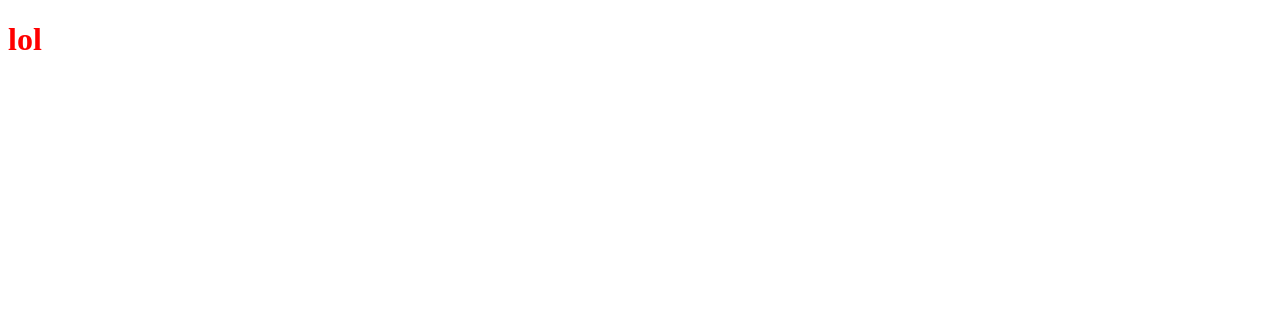
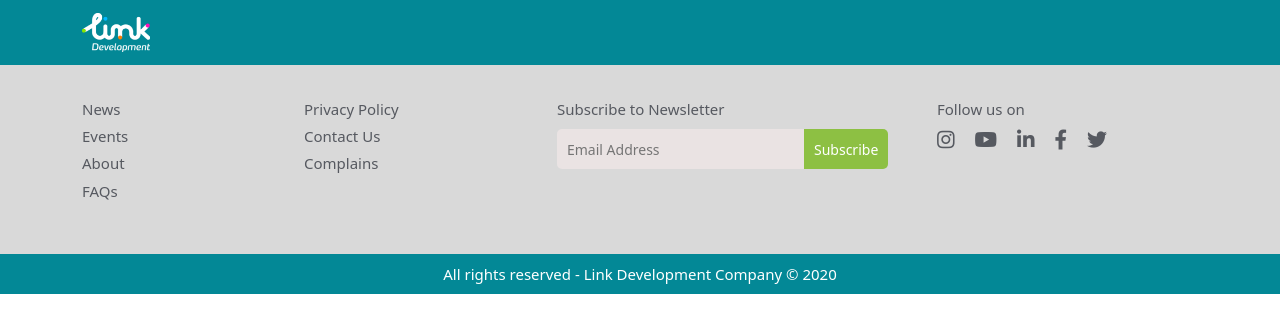
Before and after one commit to hussienkamalelden/linktask, a React (Create React App) app: page / in a window 1280 px wide. Shown: the top 332 px of the page. Built offline with nearby package versions, Linux system fonts and the light colour scheme.

Commit message:
finished footer and continue in navbar

```diff
--- a/src/App.js
+++ b/src/App.js
@@ -1,5 +1,6 @@
 import React, { Component } from 'react';
 import Navbar from './shared_components/navbar_component/navbar';
+import Footer from './shared_components/footer_component/footer';
 
 class App extends Component {
   state = {}
@@ -7,6 +8,7 @@ class App extends Component {
     return (
       <React.Fragment>
         <Navbar />
+        <Footer />
       </React.Fragment>
     );
   }
--- /dev/null
+++ b/src/assets/styles/placeholders.scss
@@ -0,0 +1,16 @@
+@import "variables";
+
+html {
+  scroll-behavior: smooth;
+}
+.sections-padding {
+  padding-top: 5rem;
+  padding-bottom: 5rem;
+}
+@mixin flex($align, $justify, $flow, $wrap) {
+  display: flex;
+  align-items: $align;
+  justify-content: $justify;
+  flex-flow: $flow;
+  flex-wrap: $wrap;
+}
--- /dev/null
+++ b/src/assets/styles/variables.scss
@@ -0,0 +1,17 @@
+@import "~bootstrap/scss/_functions.scss";
+@import "~bootstrap/scss/_variables.scss";
+@import "~bootstrap/scss/mixins/_breakpoints.scss";
+
+$primaryColor: #038896;
+$whiteColor: #ffffff;
+$firstColor: #8dc043;
+$firstColorHover: #9cd349;
+$secondColor: #fbfbfb;
+$thirdColor: #565960;
+$fourthColor: #efefef;
+$fifthColor: #181c25;
+$sixthColor: #00b9ff;
+$seventhColor: #d9d9d9;
+$eighthColor: #eae3e3;
+$regular-box-shadow: 0 0 10px #eae5ee;
+$transition-200ms: all 0.2s ease-in-out;
--- a/src/index.js
+++ b/src/index.js
@@ -1,6 +1,8 @@
 import React from 'react';
 import ReactDOM from 'react-dom';
 import App from './App';
+import "bootstrap/dist/css/bootstrap.css"
+import "@fortawesome/fontawesome-free/css/all.css"
 
 ReactDOM.render(
   <React.StrictMode>
--- /dev/null
+++ b/src/shared_components/footer_component/footer.jsx
@@ -0,0 +1,57 @@
+import React, { Component } from 'react';
+import "./footer_style.scss";
+
+class Footer extends Component {
+    state = {}
+    render() {
+        return (
+            <React.Fragment>
+                <footer>
+                    <div className="holder">
+                        <div className="container">
+                            <div className="row">
+                                <section className="cols col1 col-lg-2 col-12">
+                                    <ul className="ulist-box">
+                                        <li className="litems"><a className="links" href="#">News</a></li>
+                                        <li className="litems"><a className="links" href="#">Events</a></li>
+                                        <li className="litems"><a className="links" href="#">About</a></li>
+                                        <li className="litems"><a className="links" href="#">FAQs</a></li>
+                                    </ul>
+                                </section>
+                                <section className="cols col2 col-lg-3 col-12">
+                                    <ul className="ulist-box">
+                                        <li className="litems"><a className="links" href="#">Privacy Policy</a></li>
+                                        <li className="litems"><a className="links" href="#">Contact Us</a></li>
+                                        <li className="litems"><a className="links" href="#">Complains</a></li>
+                                    </ul>
+                                </section>
+                                <section className="cols col3 col-lg-4 col-12">
+                                    <span className="subscribe-title titles">Subscribe to Newsletter</span>
+                                    <form className="subscribe-box">
+                                        <input className="email inputs" type="email" name="email" placeholder="Email Address" />
+                                        <input className="submit inputs" type="submit" value="Subscribe" />
+                                    </form>
+                                </section>
+                                <section className="cols col4 col-lg-3 col-12">
+                                    <span className="follow-title titles">Follow us on</span>
+                                    <div className="social-box">
+                                        <a className="social-links" href="#"><i className="icons fab fa-instagram"></i></a>
+                                        <a className="social-links" href="#"><i className="icons fab fa-youtube"></i></a>
+                                        <a className="social-links" href="#"><i className="icons fab fa-linkedin-in"></i></a>
+                                        <a className="social-links" href="#"><i className="icons fab fa-facebook-f"></i></a>
+                                        <a className="social-links" href="#"><i className="icons fab fa-twitter"></i></a>
+                                    </div>
+                                </section>
+                            </div>
+                        </div>
+                    </div>
+                    <section className="copyrights">
+                        <span className="content">All rights reserved - Link Development Company © 2020</span>
+                    </section>
+                </footer>
+            </React.Fragment>
+        );
+    }
+}
+
+export default Footer;
--- /dev/null
+++ b/src/shared_components/footer_component/footer_style.scss
@@ -0,0 +1,101 @@
+@import "../../assets/styles/placeholders.scss";
+
+footer {
+    .holder {
+        background-color: $seventhColor;
+        padding: 2rem 0;
+        .cols {
+            margin-bottom: 1rem;
+            .ulist-box {
+                list-style: none;
+                margin: 0;
+                .litems {
+                    margin-bottom: 0.2rem;
+                    .links {
+                        color: $thirdColor;
+                        text-decoration: none;
+                        font-size: 15px;
+                        transition: $transition-200ms;
+                        &:hover {
+                            color: $primaryColor;
+                        }
+                    }
+                }
+            }
+            .titles {
+                color: $thirdColor;
+                font-size: 15px;
+                margin-bottom: 1rem;
+            }
+            .subscribe-box {
+                margin-top: 0.5rem;
+                @include flex(start, left, row, nowrap);
+                .inputs {
+                    border: none;
+                    outline: none;
+                    height: 40px;
+                    font-size: 14px;
+                }
+                .email {
+                    padding: 5px 35px 5px 10px;
+                    background-color: $eighthColor;
+                    border-radius: 5px 0 0 5px;
+                }
+                .submit {
+                    color: $whiteColor;
+                    background-color: $firstColor;
+                    border-radius: 0 5px 5px 0;
+                    padding: 0 10px;
+                    transition: $transition-200ms;
+                    &:hover {
+                        background-color: $firstColorHover;
+                    }
+                }
+            }
+            .social-box {
+                margin-top: 0.5rem;
+                @include flex(start, left, row, nowrap);
+                .social-links {
+                    margin-right: 20px;
+                    .icons {
+                        color: $thirdColor;
+                        font-size: 20px;
+                        transition: $transition-200ms;
+                        &:hover {
+                            color: $primaryColor;
+                        }
+                    }
+                }
+            }
+            &:first-of-type {
+                .ulist-box {
+                    padding: 0;
+                }
+            }
+        }
+    }
+    .copyrights {
+        text-align: center;
+        background-color: $primaryColor;
+        padding: 0.5rem 0;
+        .content {
+            color: $whiteColor;
+            font-size: 15px;
+            display: inline-block;
+            line-height: 1.2;
+        }
+    }
+}
+// Start Media Query //
+@include media-breakpoint-down(lg) {
+    footer {
+        .holder {
+            .cols {
+                .ulist-box {
+                    padding: 0;
+                }
+            }
+        }
+    }
+}
+// End Media Query //
--- a/src/shared_components/navbar_component/navbar.jsx
+++ b/src/shared_components/navbar_component/navbar.jsx
@@ -1,11 +1,24 @@
 import React, { Component } from 'react';
 import "./navbar_style.scss"
+import logo from "../../assets/images/logo.png"
 
 class Navbar extends Component {
     state = {}
     render() {
         return (
-            <h1>lol</h1>
+            <React.Fragment>
+                <article className="g-navbar">
+                    <div className="holder">
+                        <nav className="navbar sticky-top navbar-expand-lg">
+                            <div className="container">
+                                <a className="navbar-brand" href="#">
+                                    <img src={logo} alt="link development logo" />
+                                </a>
+                            </div>
+                        </nav>
+                    </div>
+                </article>
+            </React.Fragment>
         );
     }
 }
--- a/src/shared_components/navbar_component/navbar_style.scss
+++ b/src/shared_components/navbar_component/navbar_style.scss
@@ -1,3 +1,5 @@
-* {
-    color: red;
+@import "../../assets/styles/variables.scss";
+
+.navbar {
+    background-color: $primaryColor;
 }
```
Also changed, not shown: src/assets/images/logo.png (added).
